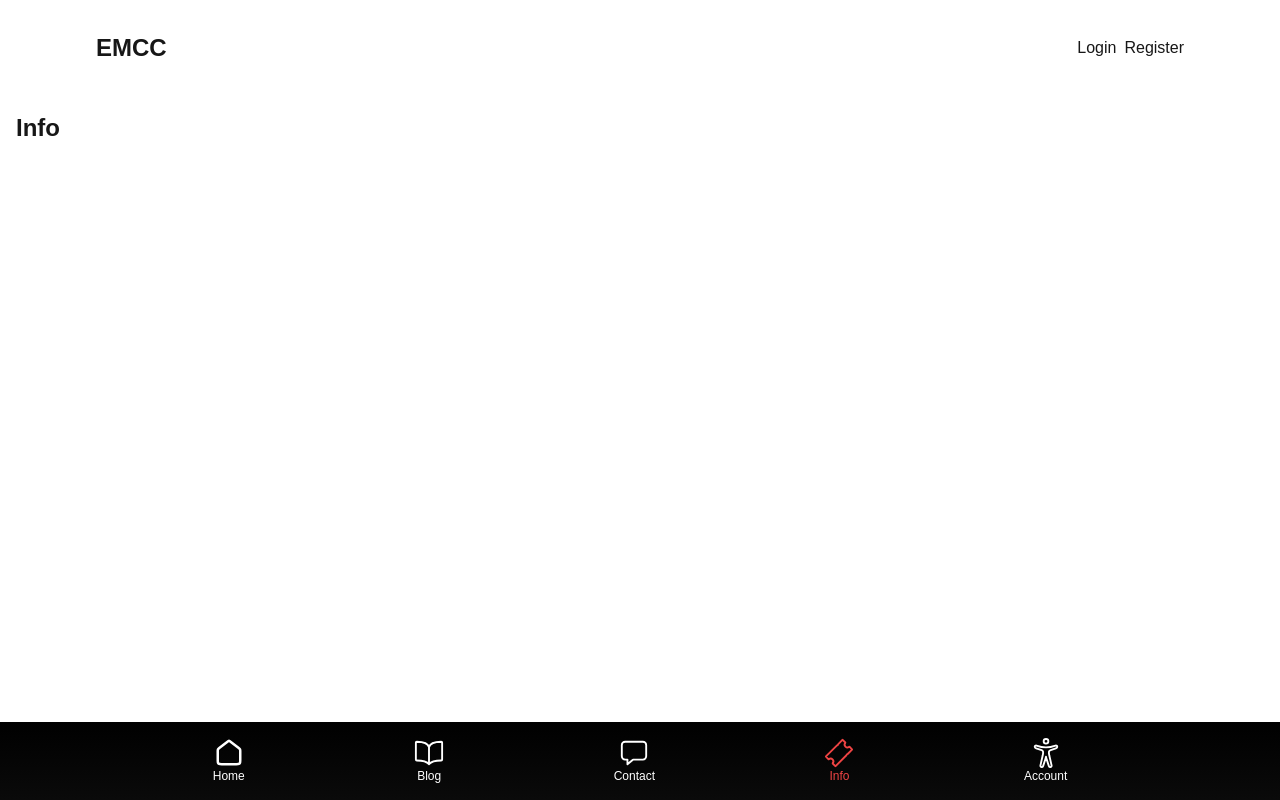
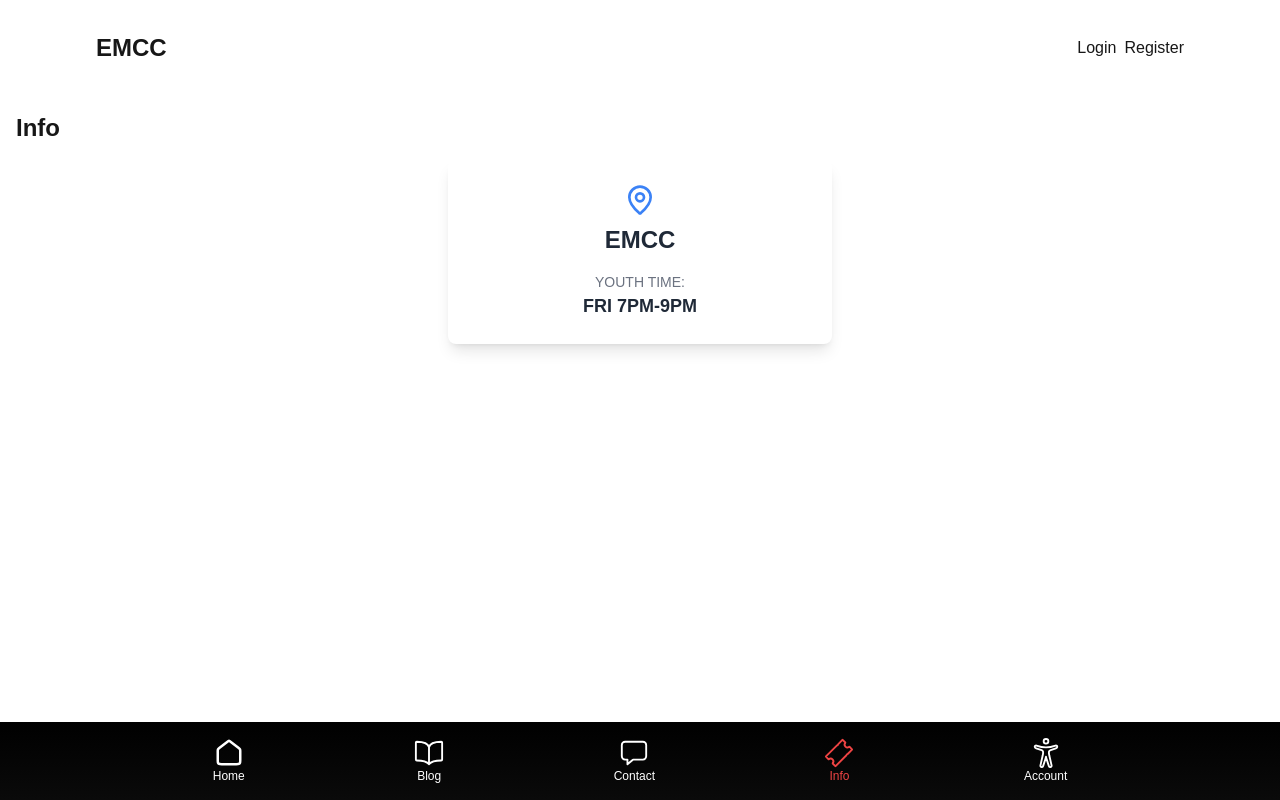
Before and after one commit to Michael-Dale/EMCCYouthApp, a Next.js app: page /info in a window 1280 px wide. Built offline with nearby package versions, Linux system fonts and the light colour scheme; no server answers.

Commit message:
Added direction/time card

```diff
--- /dev/null
+++ b/src/app/components/DirectionCard.jsx
@@ -0,0 +1,16 @@
+import { MapPin } from "lucide-react";
+
+export default function Component() {
+  return (
+    <div className="w-full max-w-sm mx-auto bg-white shadow-lg rounded-lg overflow-hidden">
+      <div className="flex flex-col items-center space-y-2 p-6 pb-2">
+        <MapPin className="h-8 w-8 text-blue-500" />
+        <h2 className="text-2xl font-bold text-center text-gray-800">EMCC</h2>
+      </div>
+      <div className="text-center p-6 pt-2">
+        <p className="text-sm font-medium text-gray-500">YOUTH TIME:</p>
+        <p className="text-lg font-semibold text-gray-800">FRI 7PM-9PM</p>
+      </div>
+    </div>
+  );
+}
--- a/src/app/info/page.js
+++ b/src/app/info/page.js
@@ -1,13 +1,14 @@
 import PageTransition from "../components/PageTransition";
-const sender = require('../components/Emailer');
-
+const sender = require("../components/Emailer");
+import DirectionCard from "../components/DirectionCard";
 export default function Info() {
-// sender();
+  // sender();
   return (
     <PageTransition>
       <div className="p-4">
         <h1 className="text-2xl font-bold mb-4">Info</h1>
         {/* Your contact page content here */}
+        <DirectionCard />
       </div>
     </PageTransition>
   );
```
